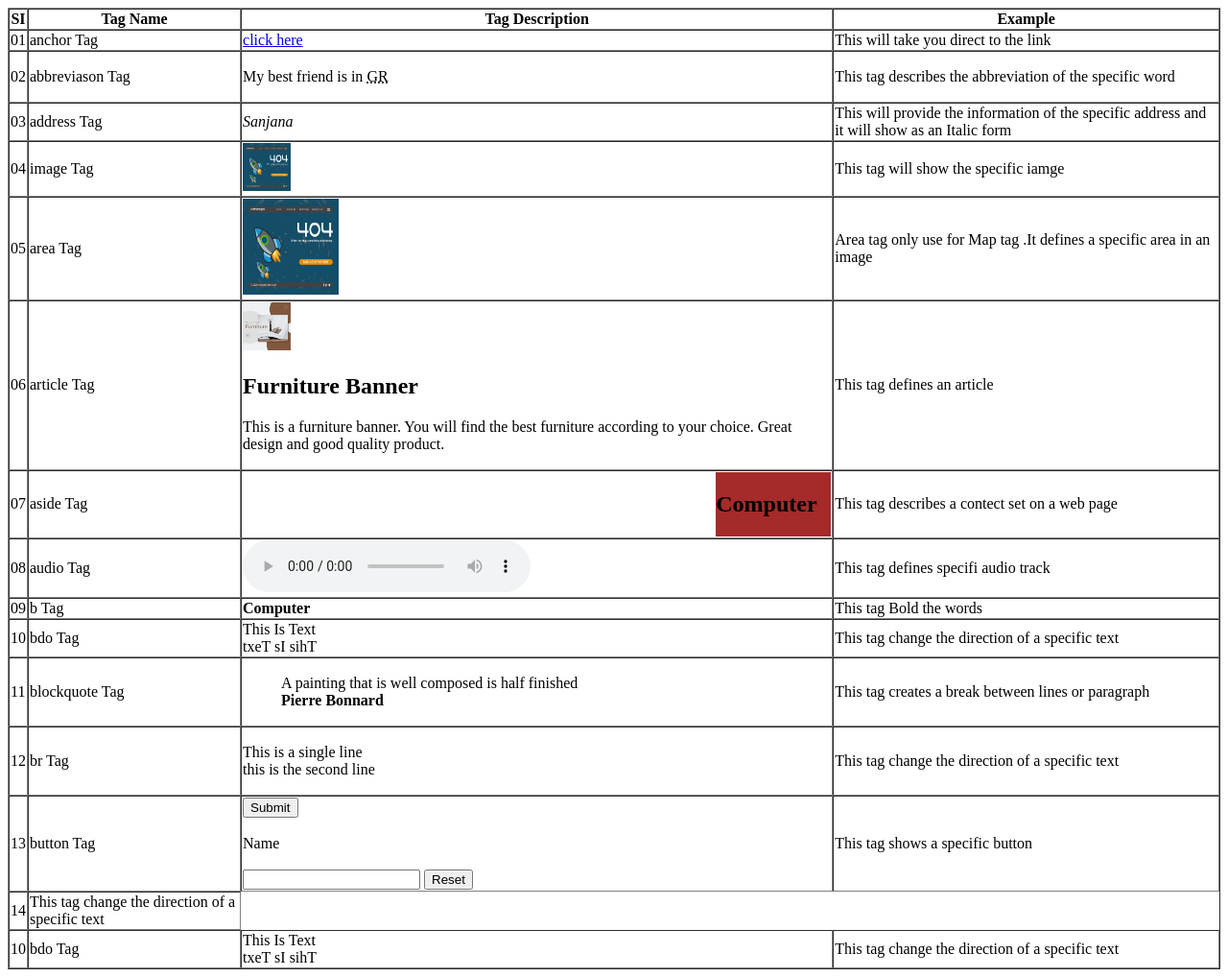
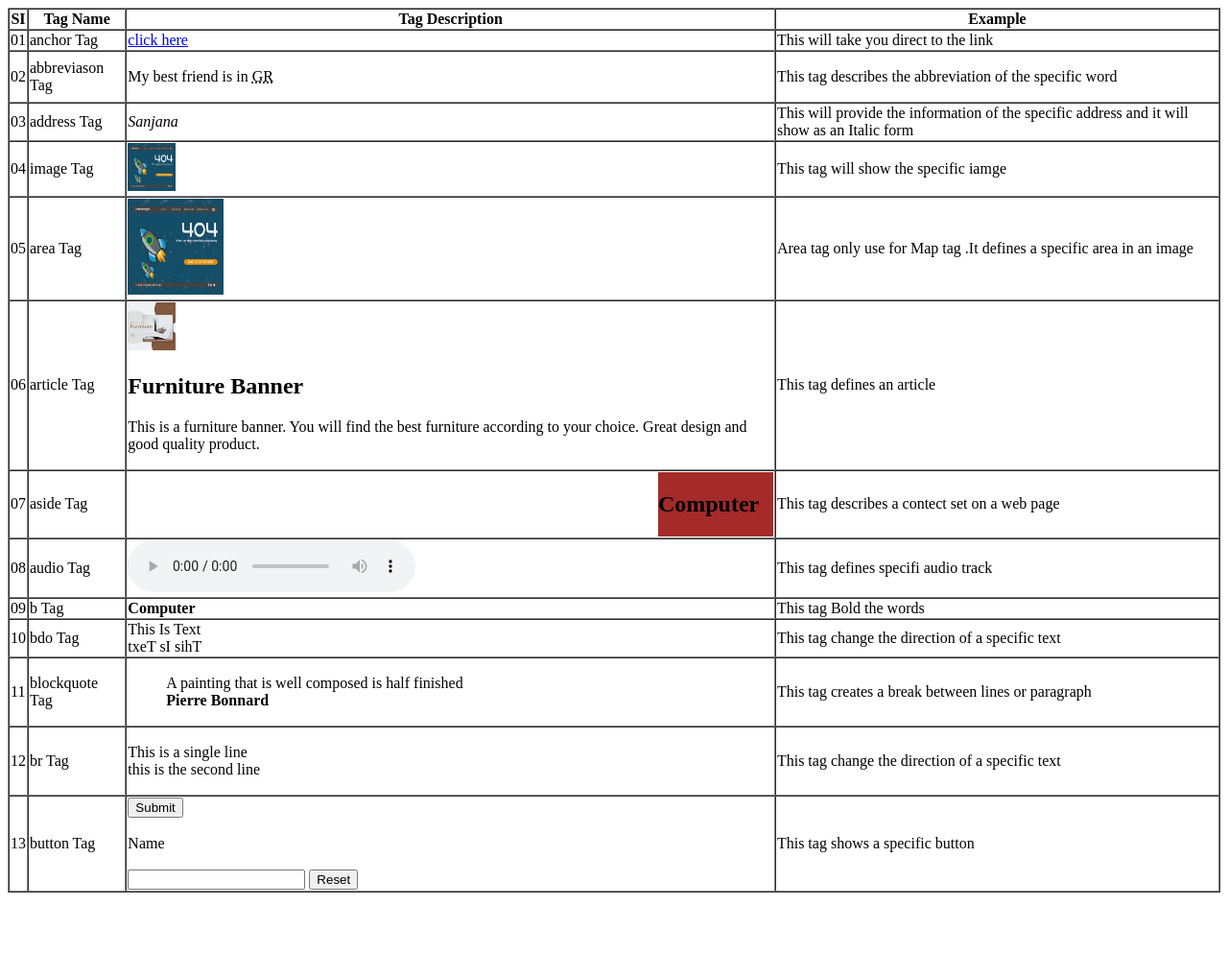
Before and after one commit to Evana27/Second_Assignment-Table-, a plain HTML site: page index.html in a window 1280 px wide. Shown: the whole page at 96% size. After the commit the page ends 938 px from the top, so only its background shows below. Drawn offline with Linux system fonts and the light colour scheme.

Commit message:
Add files via upload

```diff
--- a/index.html
+++ b/index.html
@@ -127,22 +127,6 @@
   </form>
   <td>This tag shows a specific button</td>
 </tr>
-<!--Number 14-->
-<tr>
-  <td>14</td>
-
-
-  <td>This tag change the direction of a specific text</td>
-</tr>
-<!--Number 10-->
-<tr>
-  <td>10</td>
-  <td>bdo Tag</td>
-  <td><bdo dir="ltr">This Is Text</bdo> <br>
-    <bdo dir="rtl">This Is Text</bdo>
-  </td>
-  <td>This tag change the direction of a specific text</td>
-</tr>
    </table>
 
 
```
